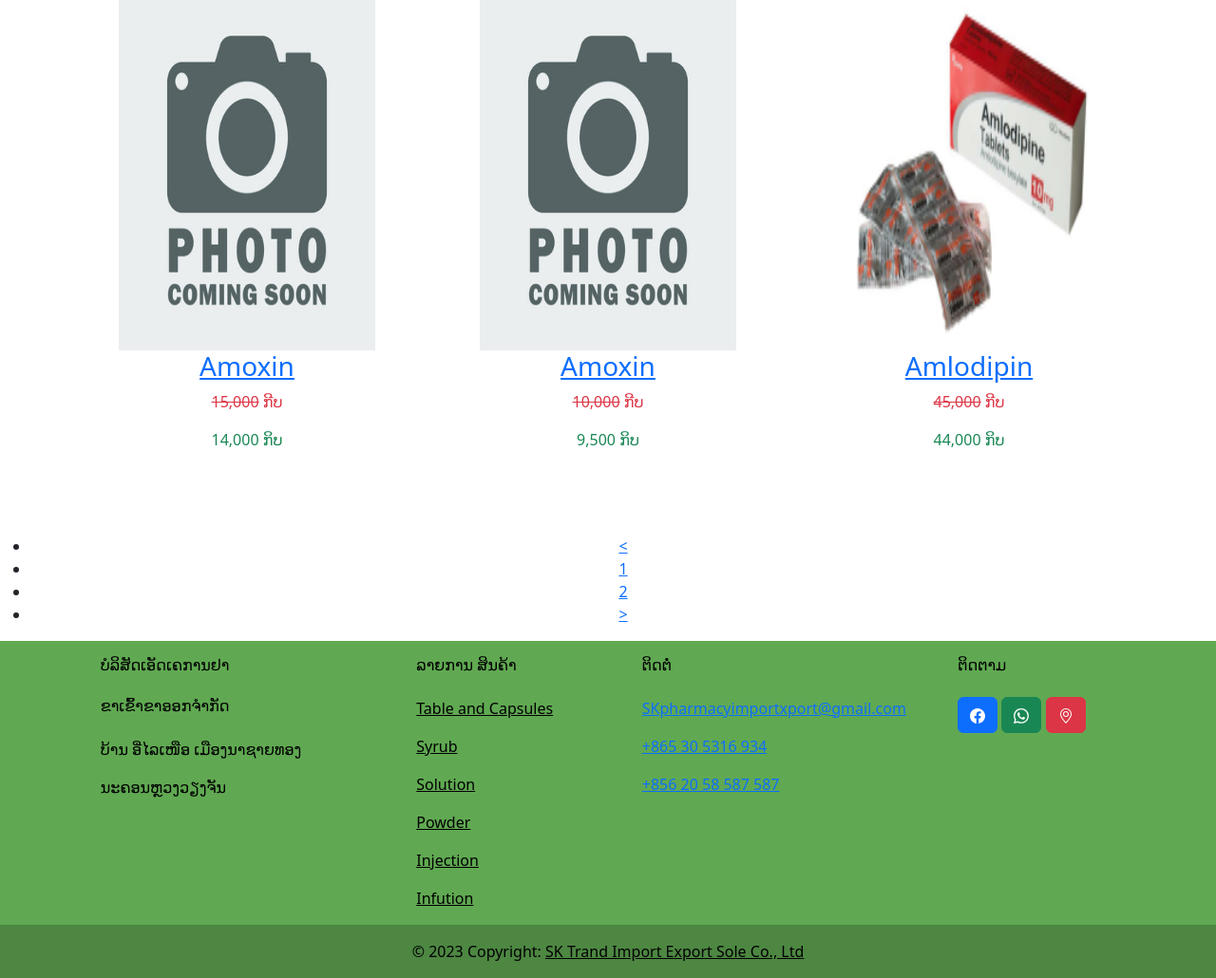
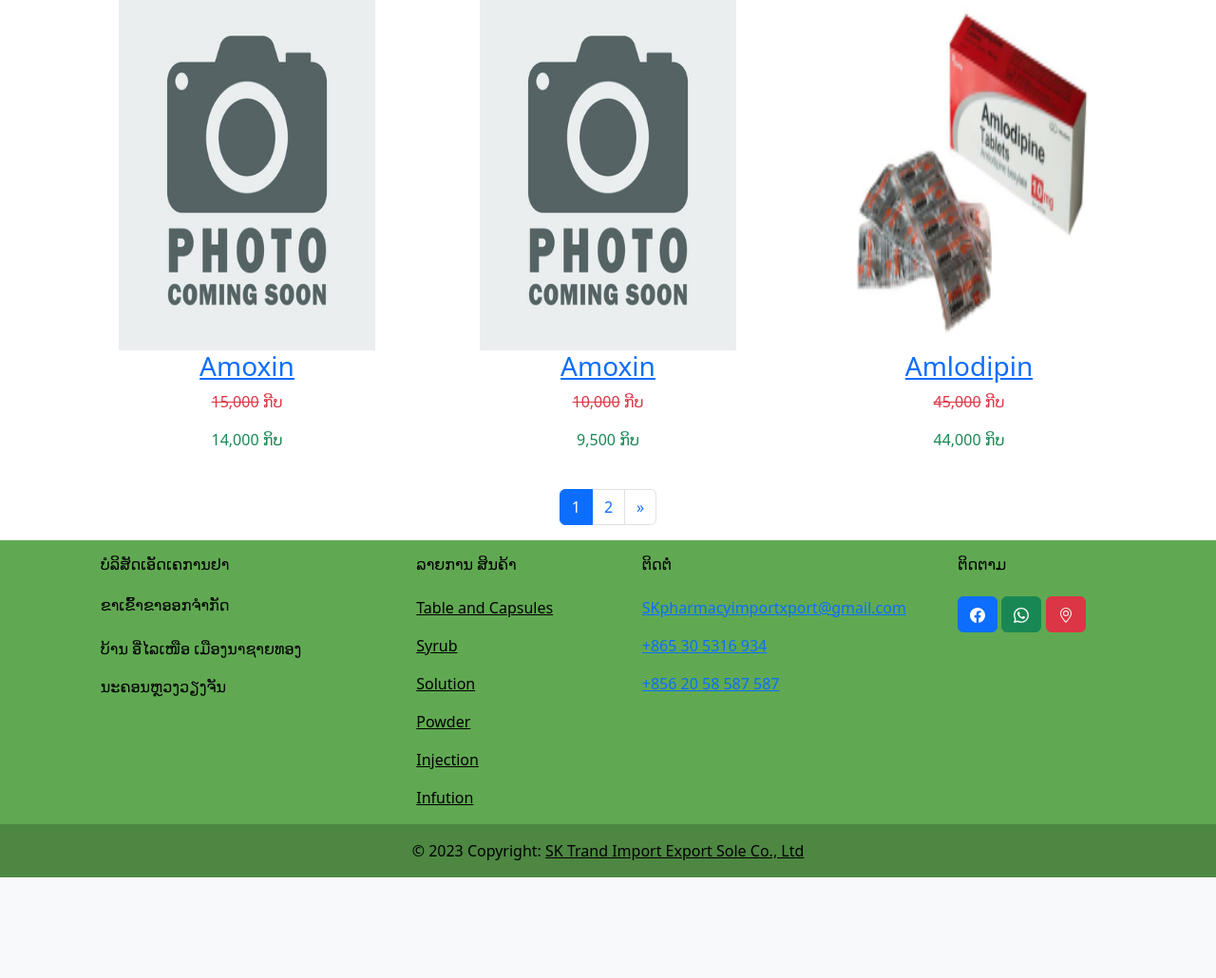
Before and after one commit to Kaolamphun/myweb, a Django app: page / in a window 1280 px wide. Shown: the part 563-1593 px from the top of the page at 95% size. After the commit the page ends 1487 px from the top, so only its background shows below. Run offline with Django 4.2, Linux system fonts and the light colour scheme; data comes from the database, SQL or seed files in the repository; both versions use the stored data as it was after the commit.

Commit message:
add pagination djangle

```diff
--- a/app_items/static/css/style.css
+++ b/app_items/static/css/style.css
@@ -0,0 +1,3 @@
+
+
+/* footer */
--- a/app_items/templates/components/base.html
+++ b/app_items/templates/components/base.html
@@ -9,30 +9,23 @@
   <meta name="viewport" content="width=device-width, initial-scale=1.0">
   <title>site Title</title>
 
-  <link rel="stylesheet" href="{% static 'fonts/icomoon/style.css' %}">
-
-  <link href="https://cdn.jsdelivr.net/npm/bootstrap@5.2.1/dist/css/bootstrap.min.css" rel="stylesheet"
-  integrity="sha384-iYQeCzEYFbKjA/T2uDLTpkwGzCiq6soy8tYaI1GyVh/UjpbCx/TYkiZhlZB6+fzT" crossorigin="anonymous">
-  <!-- <link rel="stylesheet" href="{% static 'css/bootstrap.min.css' %}"> -->
-  <!-- <link rel="stylesheet" href="{% static 'css/style.css' %}"> -->
+  {% include 'components/site_stylesheet.html' %}
 
 </head>
 
-<body class="site-wrap">
+<body>
   {% include 'components/site_header.html' %}
+
+
   {% block content %}{% endblock %}
+
+  {% comment %} page_number in footer {% endcomment %}
   {% include 'components/site_footer.html' %}
 
 
-  <!-- <script src="{% static 'js/popper.js' %}"></script> -->
-  <!-- <script src="{% static 'js/bootstrap.min.js' %}"></script> -->
-  <script src="https://cdn.jsdelivr.net/npm/@popperjs/core@2.11.6/dist/umd/popper.min.js"
-  integrity="sha384-oBqDVmMz9ATKxIep9tiCxS/Z9fNfEXiDAYTujMAeBAsjFuCZSmKbSSUnQlmh/jp3" crossorigin="anonymous">
-  </script>
+  {% include 'components/site_javascript.html' %}
 
-<script src="https://cdn.jsdelivr.net/npm/bootstrap@5.2.1/dist/js/bootstrap.min.js"
-  integrity="sha384-7VPbUDkoPSGFnVtYi0QogXtr74QeVeeIs99Qfg5YCF+TidwNdjvaKZX19NZ/e6oz" crossorigin="anonymous">
-  </script>
+
 </body>
 
 </html>
--- a/app_items/templates/components/site_footer.html
+++ b/app_items/templates/components/site_footer.html
@@ -1,4 +1,52 @@
 {% load static %}
+
+<!-- pagination -->
+{% if items.paginator.num_pages > 1 %}
+<div class="container">
+  <div class="pagenumber" >
+  <nav aria-label="Page navigation example">
+    <ul class="pagination justify-content-center">
+
+      {% if items.has_previous %}
+      <li class="page-item">
+        <a class="page-link" href="?page={{ items.previous_page_number }}" aria-label="Previous">
+          <span aria-hidden="true">&laquo;</span>
+        </a>
+      </li>
+      {% endif %}
+
+      {% for page_number in items.paginator.page_range %}
+      {% if items.number == page_number %}
+      <li class="page-item active"><a class="page-link">{{ page_number }}</a></li>
+
+      {% else %}
+      <li class="page-item "><a class="page-link" href="?page={{page_number}}">{{ page_number }}</a></li>
+
+      {% endif %}
+      {% endfor %}
+
+      {% if items.has_next %}
+      <li class="page-item">
+        <a class="page-link" href="?page={{ items.next_page_number }}" aria-label="Next">
+          <span aria-hidden="true">&raquo;</span>
+        </a>
+      </li>
+      {% endif %}
+
+    </ul>
+  </nav>
+</div>
+</div>
+
+{% endif %}
+
+
+
+
+
+
+
+
 
 <!-- Footer -->
 <footer
--- /dev/null
+++ b/app_items/templates/components/site_javascript.html
@@ -0,0 +1,12 @@
+{% load static %}
+
+
+  <!-- <script src="{% static 'js/popper.js' %}"></script> -->
+  <!-- <script src="{% static 'js/bootstrap.min.js' %}"></script> -->
+  <script src="https://cdn.jsdelivr.net/npm/@popperjs/core@2.11.6/dist/umd/popper.min.js"
+  integrity="sha384-oBqDVmMz9ATKxIep9tiCxS/Z9fNfEXiDAYTujMAeBAsjFuCZSmKbSSUnQlmh/jp3" crossorigin="anonymous">
+  </script>
+
+<script src="https://cdn.jsdelivr.net/npm/bootstrap@5.2.1/dist/js/bootstrap.min.js"
+  integrity="sha384-7VPbUDkoPSGFnVtYi0QogXtr74QeVeeIs99Qfg5YCF+TidwNdjvaKZX19NZ/e6oz" crossorigin="anonymous">
+  </script>
--- /dev/null
+++ b/app_items/templates/components/site_stylesheet.html
@@ -0,0 +1,10 @@
+{% load static %}
+
+
+<link rel="stylesheet" href="{% static 'fonts/icomoon/style.css' %}">
+<link rel="stylesheet" href="{% static 'css/style.css' %}">
+
+<link href="https://cdn.jsdelivr.net/npm/bootstrap@5.2.1/dist/css/bootstrap.min.css" rel="stylesheet"
+integrity="sha384-iYQeCzEYFbKjA/T2uDLTpkwGzCiq6soy8tYaI1GyVh/UjpbCx/TYkiZhlZB6+fzT" crossorigin="anonymous">
+<!-- <link rel="stylesheet" href="{% static 'css/bootstrap.min.css' %}"> -->
+<!-- <link rel="stylesheet" href="{% static 'css/style.css' %}"> -->
--- a/app_items/templates/index.html
+++ b/app_items/templates/index.html
@@ -27,26 +27,5 @@
 
 <!-- end blog -->
 
-<!-- page  number-->
-{% if items.paginator.num_pages > 1 %}
-<div class="row mt-5">
-  <div class="col-md-12 text-center">
-    <div class="site-block-27">
-      <ul>
-        <li><a href="#">&lt;</a></li>
-        {% for page_number in items.paginator.page_range %}
 
-        <li class="active">
-          <a href="?page={{page_number}}"
-            ><span>{{ page_number }}</span>
-          </a>
-        </li>
-
-
-        {% endfor %}
-        <li><a href="#">&gt;</a></li>
-      </ul>
-    </div>
-  </div>
-</div>
-{% endif %} {% endblock %}
+{% endblock %}
```
Also changed, not shown: app_items/views.py (+7 -2 lines), db.sqlite3, media/Amlodipin.png (added).
